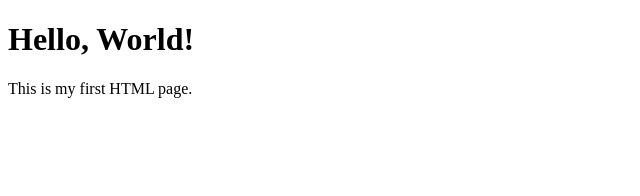
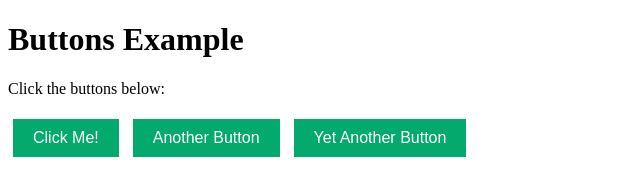
Before and after one commit to jaspreet301/cssstyle, a plain HTML site: page index.html in a window 1280 px wide. Shown: the whole page, without its empty margins (0-640 px from the left). Drawn offline with Linux system fonts and the light colour scheme.

Commit message:
Update index.html

```diff
--- a/index.html
+++ b/index.html
@@ -3,10 +3,25 @@
 <head>
     <meta charset="UTF-8">
     <meta name="viewport" content="width=device-width, initial-scale=1.0">
-    <title>My First HTML Page</title>
+    <title>My Buttons Page</title>
+    <style>
+        /* Style for buttons */
+        .button {
+            background-color: #04AA6D;
+            color: white;
+            border: none;
+            padding: 10px 20px;
+            margin: 5px;
+            cursor: pointer;
+            font-size: 16px;
+        }
+    </style>
 </head>
 <body>
-    <h1>Hello, World!</h1>
-    <p>This is my first HTML page.</p>
+    <h1>Buttons Example</h1>
+    <p>Click the buttons below:</p>
+    <button class="button">Click Me!</button>
+    <button class="button">Another Button</button>
+    <button class="button">Yet Another Button</button>
 </body>
 </html>
```
